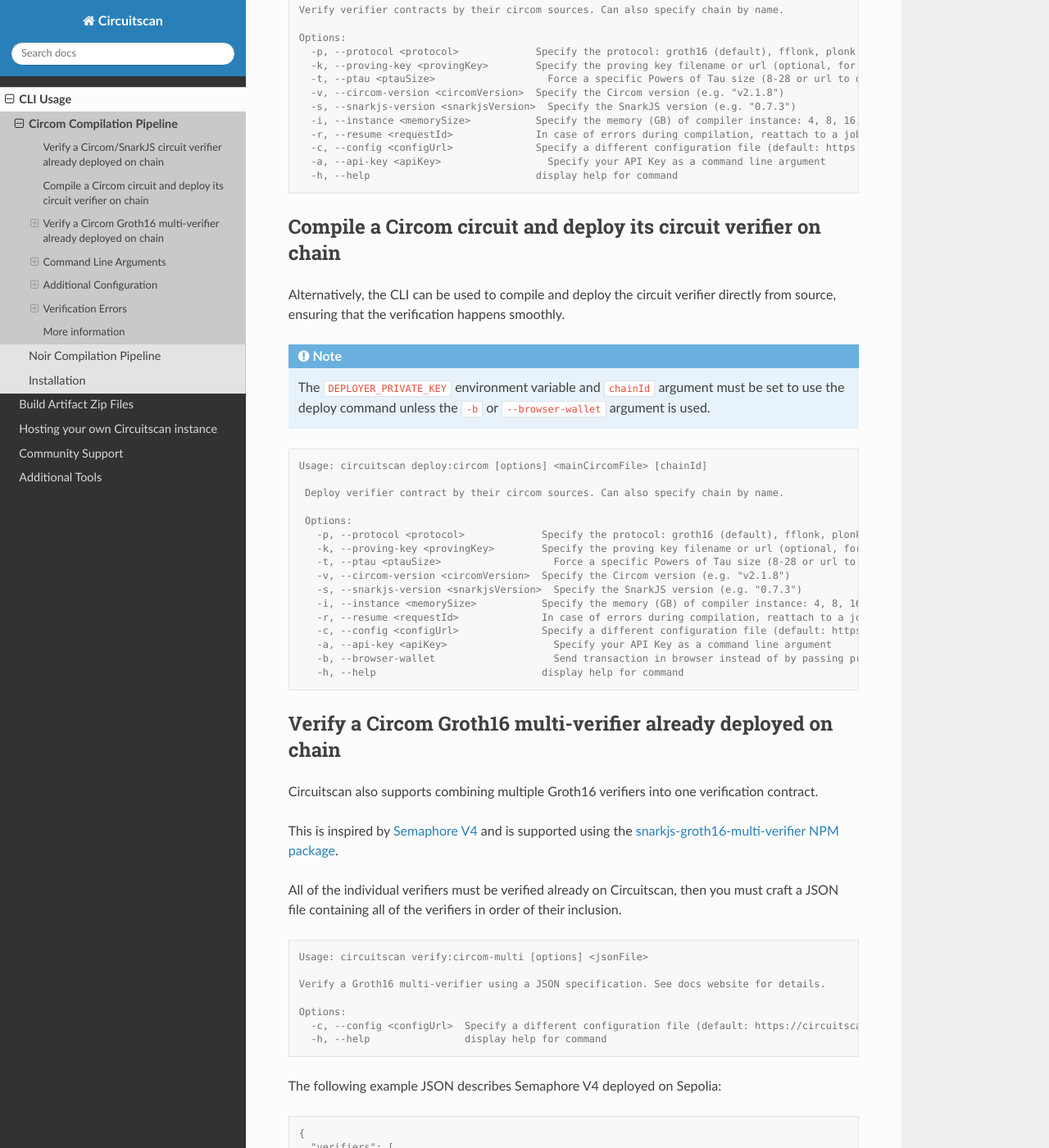
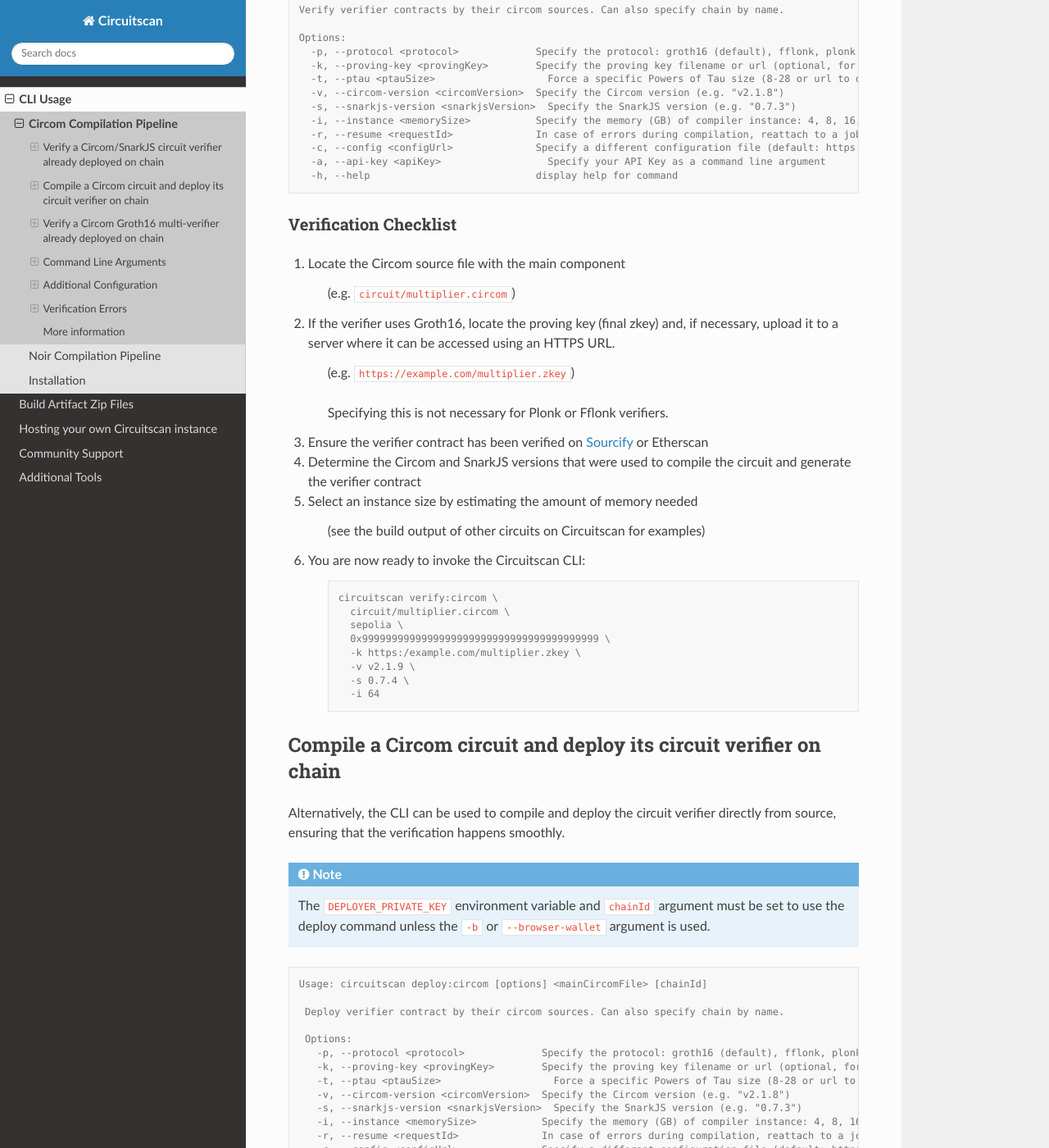
Before and after one commit to circuitscan/docs, a Sphinx documentation site: the page built from docs/source/usage-circom.rst, in a window 1280 px wide and 1400 px high, scrolled down 627 px. Shown: the whole window at 82% size. Built offline with Sphinx 7.4.7 and the Read the Docs theme 3.1.0, drawn with Linux system fonts in a browser that asks for light colours; some of the changed text lies outside the part shown.

Commit message:
Circom usage checklists

```diff
--- a/docs/source/usage-circom.rst
+++ b/docs/source/usage-circom.rst
@@ -32,6 +32,35 @@
       -a, --api-key <apiKey>                  Specify your API Key as a command line argument
       -h, --help                            display help for command
 
+Verification Checklist
+^^^^^^^^^^^^^^^^^^^^^^
+
+1. Locate the Circom source file with the main component
+
+    (e.g. ``circuit/multiplier.circom``)
+2. If the verifier uses Groth16, locate the proving key (final zkey) and, if necessary, upload it to a server where it can be accessed using an HTTPS URL.
+
+    (e.g. ``https://example.com/multiplier.zkey``)
+
+    Specifying this is not necessary for Plonk or Fflonk verifiers.
+3. Ensure the verifier contract has been verified on `Sourcify <https://sourcify.dev>`_ or Etherscan
+4. Determine the Circom and SnarkJS versions that were used to compile the circuit and generate the verifier contract
+5. Select an instance size by estimating the amount of memory needed
+
+    (see the build output of other circuits on Circuitscan for examples)
+6. You are now ready to invoke the Circuitscan CLI:
+
+    .. code-block:: console
+
+        circuitscan verify:circom \
+          circuit/multiplier.circom \
+          sepolia \
+          0x9999999999999999999999999999999999999999 \
+          -k https:/example.com/multiplier.zkey \
+          -v v2.1.9 \
+          -s 0.7.4 \
+          -i 64
+
 Compile a Circom circuit and deploy its circuit verifier on chain
 -----------------------------------------------------------------
 
@@ -59,6 +88,36 @@
       -a, --api-key <apiKey>                  Specify your API Key as a command line argument
       -b, --browser-wallet                    Send transaction in browser instead of by passing private key env var (overrides chainId argument)
       -h, --help                            display help for command
+
+Deployment Checklist
+^^^^^^^^^^^^^^^^^^^^
+
+1. Locate the Circom source file with the main component
+
+    (e.g. ``circuit/multiplier.circom``)
+2. If the verifier uses Groth16, locate the proving key (final zkey) and, if necessary, upload it to a server where it can be accessed using an HTTPS URL.
+
+    (e.g. ``https://example.com/multiplier.zkey``)
+
+    If this is omitted for Groth16 verifiers, a random entropy value will be used.
+
+    Specifying this is not necessary for Plonk or Fflonk verifiers.
+4. Select the Circom and SnarkJS versions to use to compile the circuit and generate the verifier contract
+5. Select an instance size by estimating the amount of memory needed
+
+    (see the build output of other circuits on Circuitscan for examples)
+6. You are now ready to invoke the Circuitscan CLI.
+
+    The ``-b`` option is recommended for ease-of-use.
+
+    .. code-block:: console
+
+        circuitscan deploy:circom \
+          circuit/multiplier.circom \
+          -b \
+          -v v2.1.9 \
+          -s 0.7.4 \
+          -i 16
 
 Verify a Circom Groth16 multi-verifier already deployed on chain
 ----------------------------------------------------------------
@@ -279,6 +338,8 @@
 
 A few more circuit configuration options are available if passed using a ``circomkit.json`` file.
 
+The CLI will search parent directories for this file. If found, the CLI will consider that directory as the environment root, searching for dependencies from that directory.
+
 Learn more about `Circomkit <https://github.com/erhant/circomkit>`_...
 
 ``optimization``
@@ -290,6 +351,13 @@
 ^^^^^^^^^^^
 
 Specify an array of strings denoting other directories to search for included files.
+
+If your circuit's dependencies are not found by the CLI, create a ``circomkit.json`` file in the directory that contains your ``node_modules`` directory.
+
+.. code-block:: console
+
+    echo '{"include":["node_modules"]}' >> circomkit.json
+
 
 ``prime``
 ^^^^^^^^^
```
